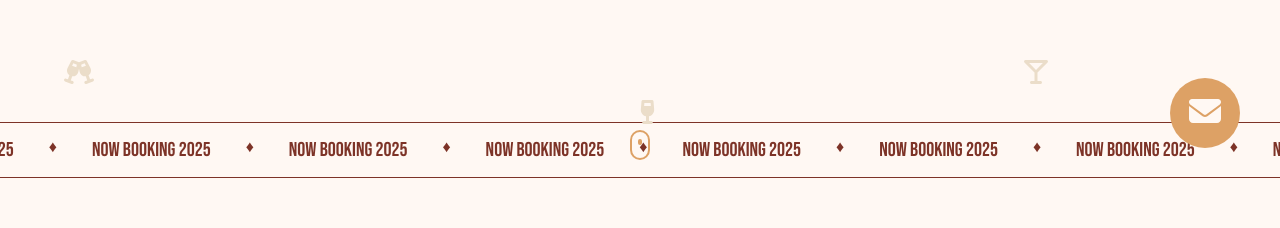
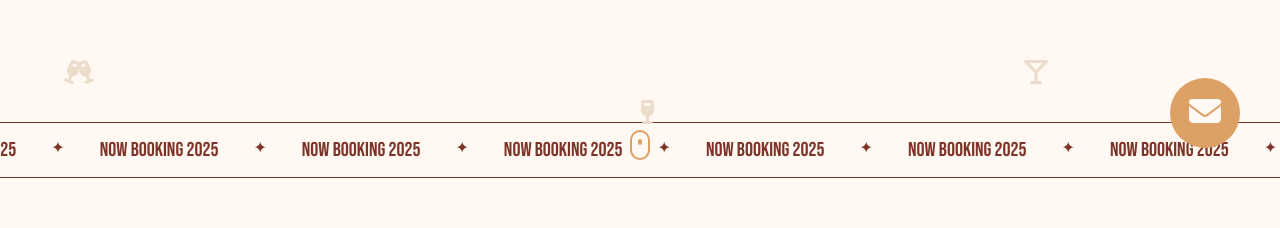
Before and after one commit to shuangg324/HiddenMemories, a React (Create React App) app: page / in a window 1280 px wide. Shown: the part 620-848 px from the top of the page. Built offline with nearby package versions, Linux system fonts and the light colour scheme; a web font is replaced by a local one.

Commit message:
fixed sizing and logo, changed diamond to sparkle

```diff
--- a/src/App.css
+++ b/src/App.css
@@ -366,6 +366,7 @@ nav,
 .navbar-logo {
   display: flex;
   align-items: center;
+  margin-top: 10px;
 }
 
 /* Adjust personal logo size */
@@ -711,8 +712,11 @@ nav,
 
 .project__img {
   width: 100%;
+  height: 100%;
   display: block;
   transition: all 600ms ease;
+  object-fit: cover;
+  object-position: center;
 }
 
 .project__wrapper {
@@ -722,6 +726,9 @@ nav,
   overflow: hidden;
   padding: 0;
   margin: 0;
+
+  width: 100%;
+  aspect-ratio: 16/9;
 }
 
 .project__wrapper:hover .project__description {
@@ -1088,6 +1095,10 @@ footer {
     min-height: 80vh; /* Adjust this value as needed */
   }
 
+  .mail__btn {
+    right: 10px;
+  }
+
   .navbar-logo {
     display: flex;
     position: absolute;
--- a/src/pages/Home.jsx
+++ b/src/pages/Home.jsx
@@ -1,6 +1,6 @@
 import React, { useEffect } from 'react';
 import drinks from '../assets/drink_stations.jpg';
-import drinks2 from '../assets/glasses.jpg';
+import drinks2 from '../assets/lychee.jpg';
 import drinks3 from '../assets/margs.jpg';
 import moveBackground from '../utils/moveBackground.js';
 import {useModal} from '../utils/modalContext';
@@ -53,38 +53,38 @@ const Home = () => {
                     <div class="ticker-container">
         <div class="ticker-wrap">
             <div class="ticker-item">NOW BOOKING 2025</div>
-            <div class="ticker-separator">♦</div>
+            <div class="ticker-separator">✦ </div>
             <div class="ticker-item">NOW BOOKING 2025</div>
-            <div class="ticker-separator">♦</div>
+            <div class="ticker-separator">✦ </div>
             <div class="ticker-item">NOW BOOKING 2025</div>
-            <div class="ticker-separator">♦</div>
+            <div class="ticker-separator">✦ </div>
             <div class="ticker-item">NOW BOOKING 2025</div>
-            <div class="ticker-separator">♦</div>
+            <div class="ticker-separator">✦ </div>
             <div class="ticker-item">NOW BOOKING 2025</div>
-            <div class="ticker-separator">♦</div>
+            <div class="ticker-separator">✦ </div>
             <div class="ticker-item">NOW BOOKING 2025</div>
-            <div class="ticker-separator">♦</div>
+            <div class="ticker-separator">✦ </div>
             <div class="ticker-item">NOW BOOKING 2025</div>
-            <div class="ticker-separator">♦</div>
+            <div class="ticker-separator">✦ </div>
             <div class="ticker-item">NOW BOOKING 2025</div>
-            <div class="ticker-separator">♦</div>
+            <div class="ticker-separator">✦ </div>
 
             <div class="ticker-item">NOW BOOKING 2025</div>
-            <div class="ticker-separator">♦</div>
+            <div class="ticker-separator">✦</div>
             <div class="ticker-item">NOW BOOKING 2025</div>
-            <div class="ticker-separator">♦</div>
+            <div class="ticker-separator">✦</div>
             <div class="ticker-item">NOW BOOKING 2025</div>
-            <div class="ticker-separator">♦</div>
+            <div class="ticker-separator">✦</div>
             <div class="ticker-item">NOW BOOKING 2025</div>
-            <div class="ticker-separator">♦</div>
+            <div class="ticker-separator">✦</div>
             <div class="ticker-item">NOW BOOKING 2025</div>
-            <div class="ticker-separator">♦</div>
+            <div class="ticker-separator">✦</div>
             <div class="ticker-item">NOW BOOKING 2025</div>
-            <div class="ticker-separator">♦</div>
+            <div class="ticker-separator">✦</div>
             <div class="ticker-item">NOW BOOKING 2025</div>
-            <div class="ticker-separator">♦</div>
+            <div class="ticker-separator">✦</div>
             <div class="ticker-item">NOW BOOKING 2025</div>
-            <div class="ticker-separator">♦</div>
+            <div class="ticker-separator">✦</div>
         </div>
     </div>
                 </header>
--- a/src/pages/Navbar.jsx
+++ b/src/pages/Navbar.jsx
@@ -1,8 +1,9 @@
-import React, { useState } from 'react';
+import React, { useState, useEffect } from 'react';
 import '../App.css';
 import { Link } from 'react-router-dom';
 import { FontAwesomeIcon } from '@fortawesome/react-fontawesome';
 import Logo from '../assets/logo.jpg';
+import DarkModeLogo from '../assets/logo2.png';
 import moveBackground from '../utils/moveBackground.js';
 import { useModal } from '../utils/modalContext';
 import { faBars, faMoon, faSun } from '@fortawesome/free-solid-svg-icons';
@@ -12,11 +13,20 @@ function Navbar() {
     const [isDarkMode, setIsDarkMode] = useState(document.body.classList.contains('dark-mode'));
     const [isMenuOpen, setIsMenuOpen] = useState(false);
     const { isModalOpen, openModal, closeModal } = useModal();
+    const [currentLogo, setCurrentLogo] = useState(isDarkMode ? DarkModeLogo : Logo);
 
     const toggleContrast = () => {
         document.body.classList.toggle('dark-mode');
-        setIsDarkMode(!isDarkMode);
+        const newDarkMode = !isDarkMode;
+        setIsDarkMode(newDarkMode);
+        setCurrentLogo(newDarkMode ? DarkModeLogo : Logo);
     };
+
+    useEffect(() => {
+        const isDark = document.body.classList.contains('dark-mode');
+        setIsDarkMode(isDark);
+        setCurrentLogo(isDark ? DarkModeLogo : Logo);
+    }, []);
 
     const toggleMenu = () => {
         setIsMenuOpen(!isMenuOpen);
@@ -44,7 +54,7 @@ function Navbar() {
                 <div className="navbar-logo">
                     <Link to="/">
                         <figure>
-                            <img id="personal-logo" src={Logo} alt="Logo" onClick={() => window.scrollTo(0, 0)}/>
+                            <img id="personal-logo" src={currentLogo} alt="Logo" onClick={() => window.scrollTo(0, 0)}/>
                         </figure>
                     </Link>
                 </div>
```
